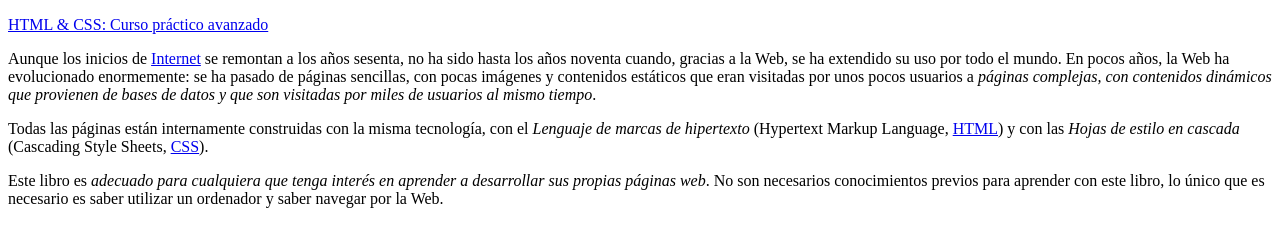
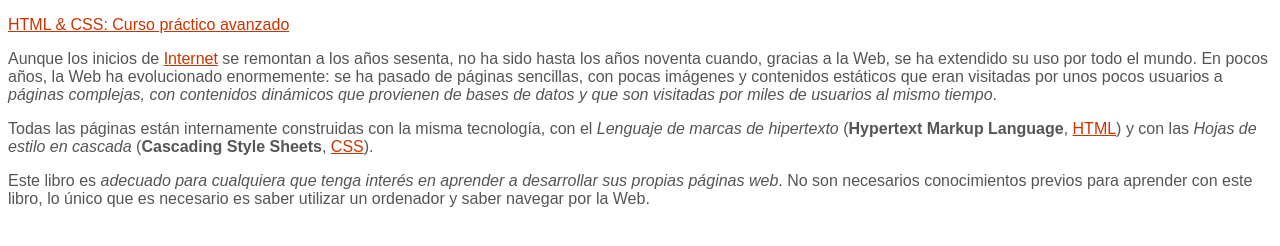
Before and after one commit to mariofer09/tareaselectores2, a website: page public_html/index.html in a window 1280 px wide. Drawn offline with Linux system fonts and the light colour scheme.

Commit message:
añadiendo estilos

```diff
--- a/public_html/estilos.css
+++ b/public_html/estilos.css
@@ -32,14 +32,14 @@
 
 /* Todos los elementos <em> con la clase "especial" en toda la página */
 
-{
+em .special *{
   color: #FFFF00;
   background: #000000;
 }
 
 /* Todos los elementos <span> contenidos en la clase "normal" */
 
-{
+.normal span {
   font-weight: bold;
 }
 /*
--- a/public_html/index.html
+++ b/public_html/index.html
@@ -12,7 +12,7 @@ and open the template in the editor.
 </head>
 
 <body>
-
+    <link href="estilos.css" rel="stylesheet" type="text/css"/>
 <div id="primero">
 <p>
 <a href="http://publicacionesaltaria.com/es/tienda/112-html-css-curso-practico.html">HTML &amp; CSS: Curso práctico avanzado</a>
```
